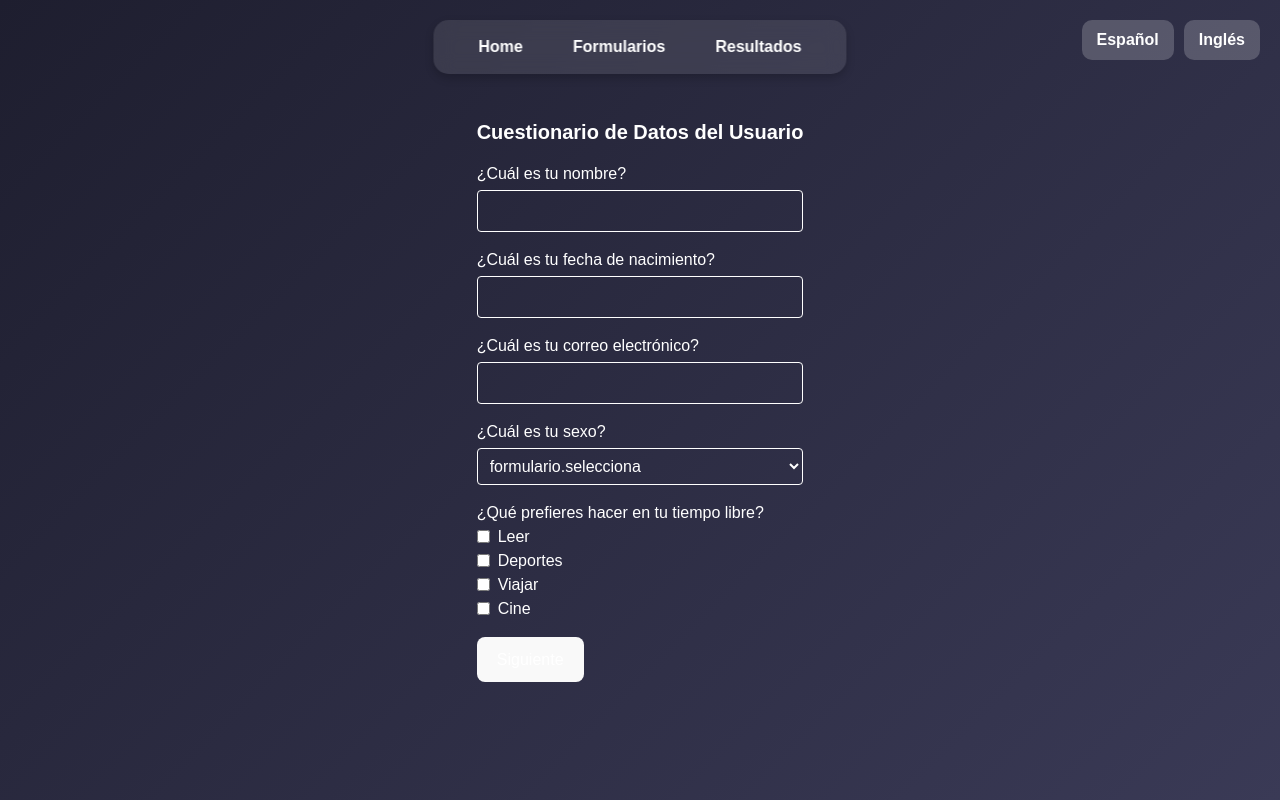
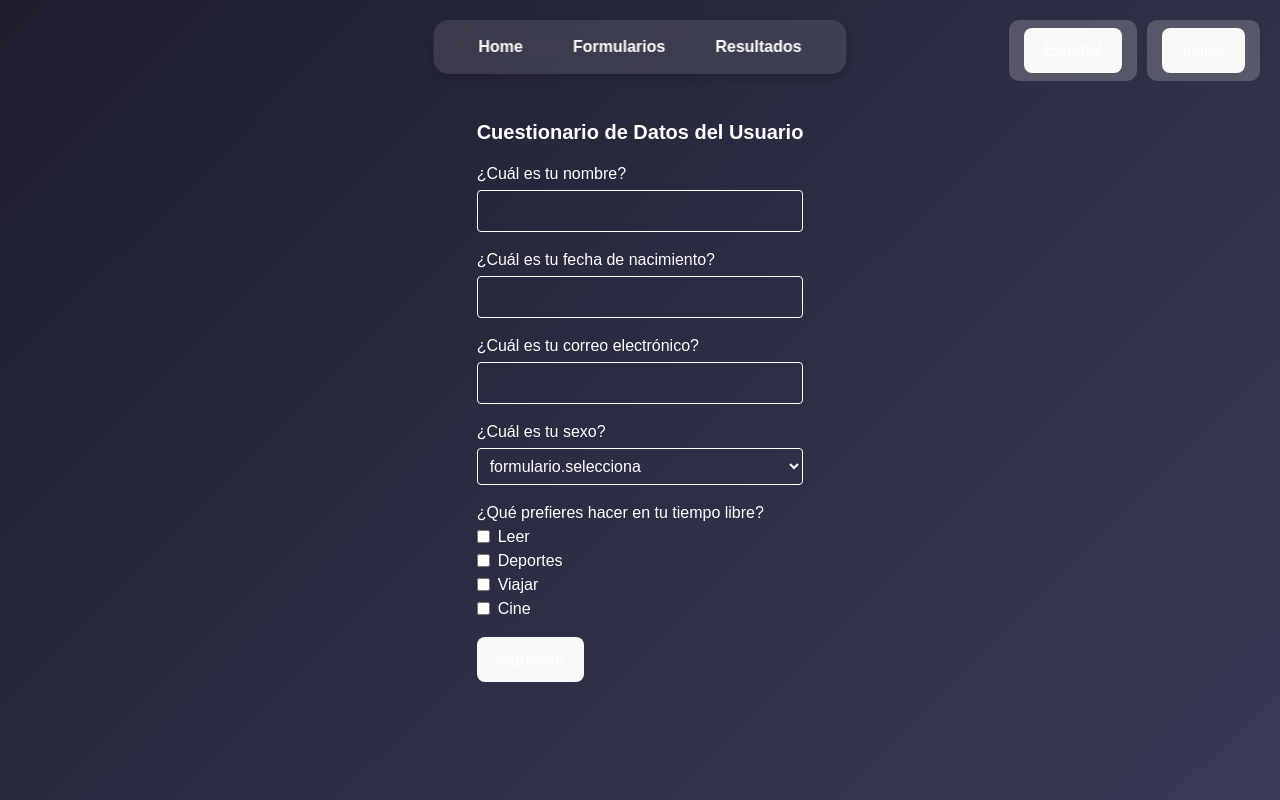
Before and after one commit to Peke2005/ReactFormulario, a React (Vite) app: page /formulario in a window 1280 px wide. Built offline with nearby package versions, Linux system fonts and the light colour scheme.

Commit message:
traduccion

```diff
--- a/src/components/formularios.tsx
+++ b/src/components/formularios.tsx
@@ -179,12 +179,14 @@ function Formulario() {
                 </div>
               );
             case "textarea":
+
               return (
                 <div key={pregunta.id} className="mb-4">
                   <label className="block font-medium">
                     {t(pregunta.pregunta)}
                   </label>
                   <textarea
+
                     name={pregunta.id}
                     value={(respuestas[pregunta.id] as string) || ""}
                     onChange={handleChange}
@@ -192,6 +194,7 @@ function Formulario() {
                     required
                     rows={4}
                   />
+
                 </div>
               );
             default:
--- a/src/components/navBar.tsx
+++ b/src/components/navBar.tsx
@@ -1,27 +1,50 @@
+import React from "react";
+import { Link } from "react-router-dom"; // Para enlaces internos
+import { useTranslation } from "react-i18next";
 import "../style/navBar.css";
 
-function App() {
+const NavBar: React.FC = () => {
+  const { i18n } = useTranslation();
+
+  // Funciones para cambiar el idioma
+  const changeToSpanish = () => i18n.changeLanguage("es");
+  const changeToEnglish = () => i18n.changeLanguage("en");
+
   return (
     <>
       <nav>
         <ul>
           <li>
-            <a href="/">Home</a>
+            <Link to="/">Home</Link>
           </li>
           <li>
-            <a href="/formulario">Formularios</a>
+            <Link to="/formulario">Formularios</Link>
           </li>
           <li>
-            <a href="/resumen">Resultados</a>
+            <Link to="/resumen">Resultados</Link>
           </li>
         </ul>
       </nav>
       <ul className="language-selector">
-        <li className="language-item">Español</li>
-        <li className="language-item">Inglés</li>
+        <li className="language-item">
+          <button
+            onClick={changeToSpanish}
+            className="language-button"
+          >
+            Español
+          </button>
+        </li>
+        <li className="language-item">
+          <button
+            onClick={changeToEnglish}
+            className="language-button"
+          >
+            Inglés
+          </button>
+        </li>
       </ul>
     </>
   );
-}
+};
 
-export default App;
+export default NavBar;
--- a/src/i18n/locales/en.json
+++ b/src/i18n/locales/en.json
@@ -5,7 +5,33 @@
     "comenzar": "Start"
   },
   "formulario": {
+    "titulo": "User Form",
     "siguiente": "Next",
-      "finalizar": "Finish"
+    "finalizar": "Finish",
+    "preguntas": [
+      {
+        "id": "nombre",
+        "tipo": "text",
+        "pregunta": "¿Cuál es tu nombre?",
+        "respuesta": "",
+        "restricciones": {
+          "min": 3,
+          "max": 50
+        }
+      },
+      {
+        "id": "fecha_nacimiento",
+        "tipo": "text",
+        "pregunta": "¿Cuál es tu fecha de nacimiento?",
+        "respuesta": "",
+        "restricciones": {
+          "min": 1,
+          "max": 10
+        },
+        "validacion": {
+          "min_edad": 17
         }
       }
+    ]
+  }
+}
```
Lines whose indentation alone changed are shown as unchanged.
